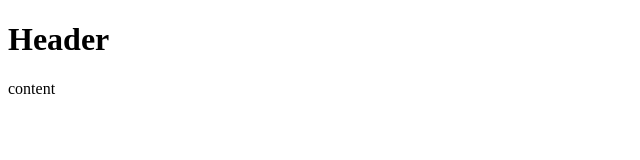
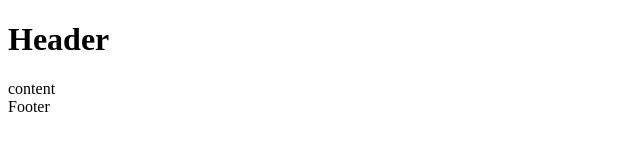
Before and after one commit to jjinheeWorld/vue-study, a plain HTML site: page 03컴포넌트/component.html in a window 1280 px wide. Shown: the full height of the page, 0-640 px from the left. Drawn offline with nearby package versions, Linux system fonts and the light colour scheme.

Commit message:
지역 컴포넌트 등록

```diff
--- a/03컴포넌트/component.html
+++ b/03컴포넌트/component.html
@@ -11,6 +11,7 @@
     <div id="app">
       <app-header></app-header>
       <app-content></app-content>
+      <app-footer></app-footer>
     </div>
       <script>
         // 전역 컴포넌트 등록하는 방법
@@ -25,6 +26,14 @@
 
         new Vue({
           el: '#app',
+          // 지역 컴포넌트 등록하는 방법
+          components: {
+            // 'key': 'value',
+            // '컴포넌트 이름': 컴포넌트 내용,
+            'app-footer': {
+              template: '<footer>Footer</footer>'
+            }
+          }
         });
       </script>
     </div>
```
